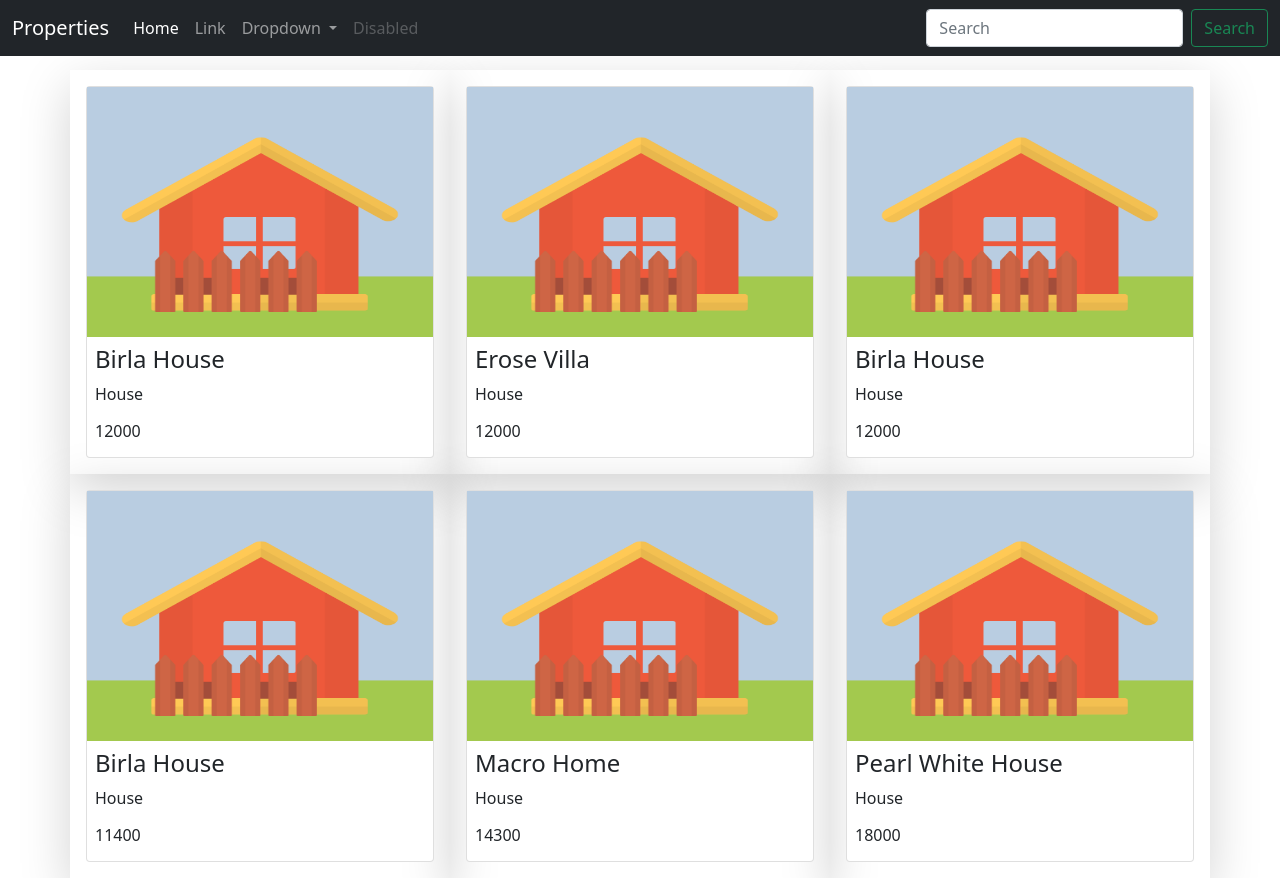
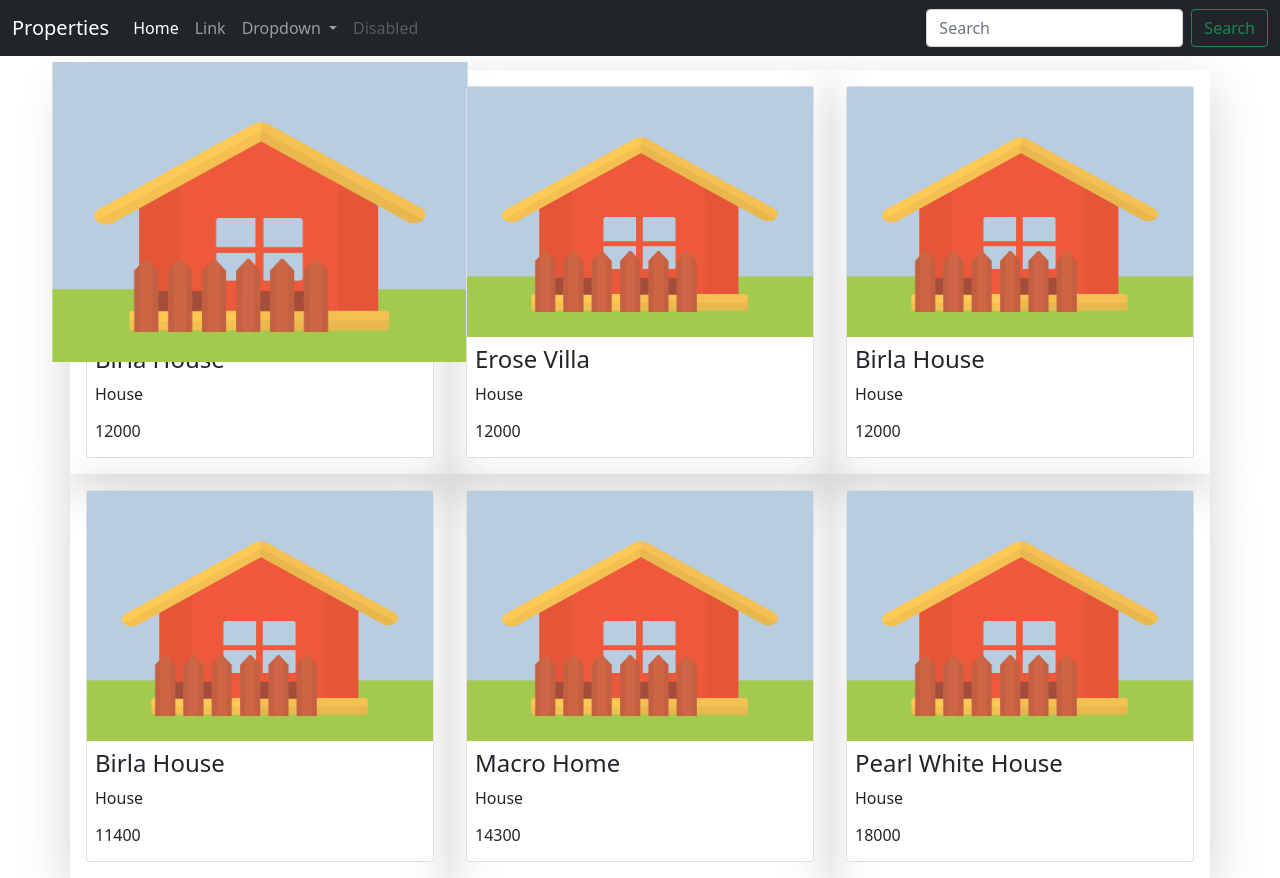
Before and after one commit to DO04dev/property-for-sale-app, an Angular app: page / in a window 1280 px wide. In both pictures the pointer is over the picture 260 px from the left and 212 px from the top of the page. Built offline with nearby package versions, Linux system fonts and the light colour scheme.

Commit message:
Zoom in when you hover a card

```diff
--- a/src/app/property/property-card/property-card.component.css
+++ b/src/app/property/property-card/property-card.component.css
@@ -1,3 +1,8 @@
 .propImg{
   height: 250px;
 }
+.card:hover img{
+  transform: scale(1.2, 1.2);
+  transition-duration: 500ms;
+  transition-timing-function: ease-out;
+}
--- a/src/app/property/property-card/property-card.component.ts
+++ b/src/app/property/property-card/property-card.component.ts
@@ -6,5 +6,5 @@ import { Component, Input } from '@angular/core';
   styleUrls: ['property-card.component.css']
 })
 export class PropertyCardComponent{
-  @Input() property : any
+  @Input() property: any;
 }
```
